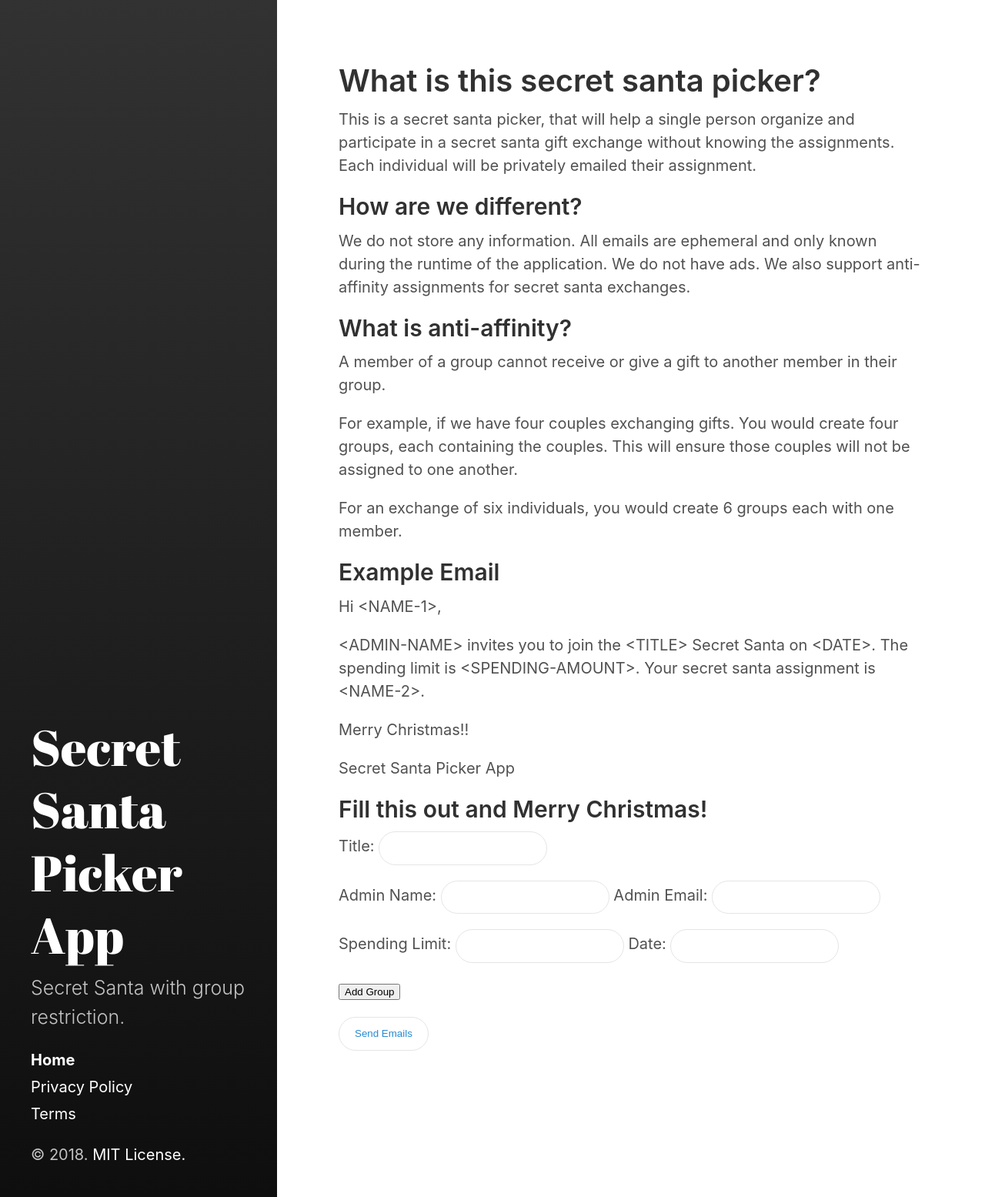
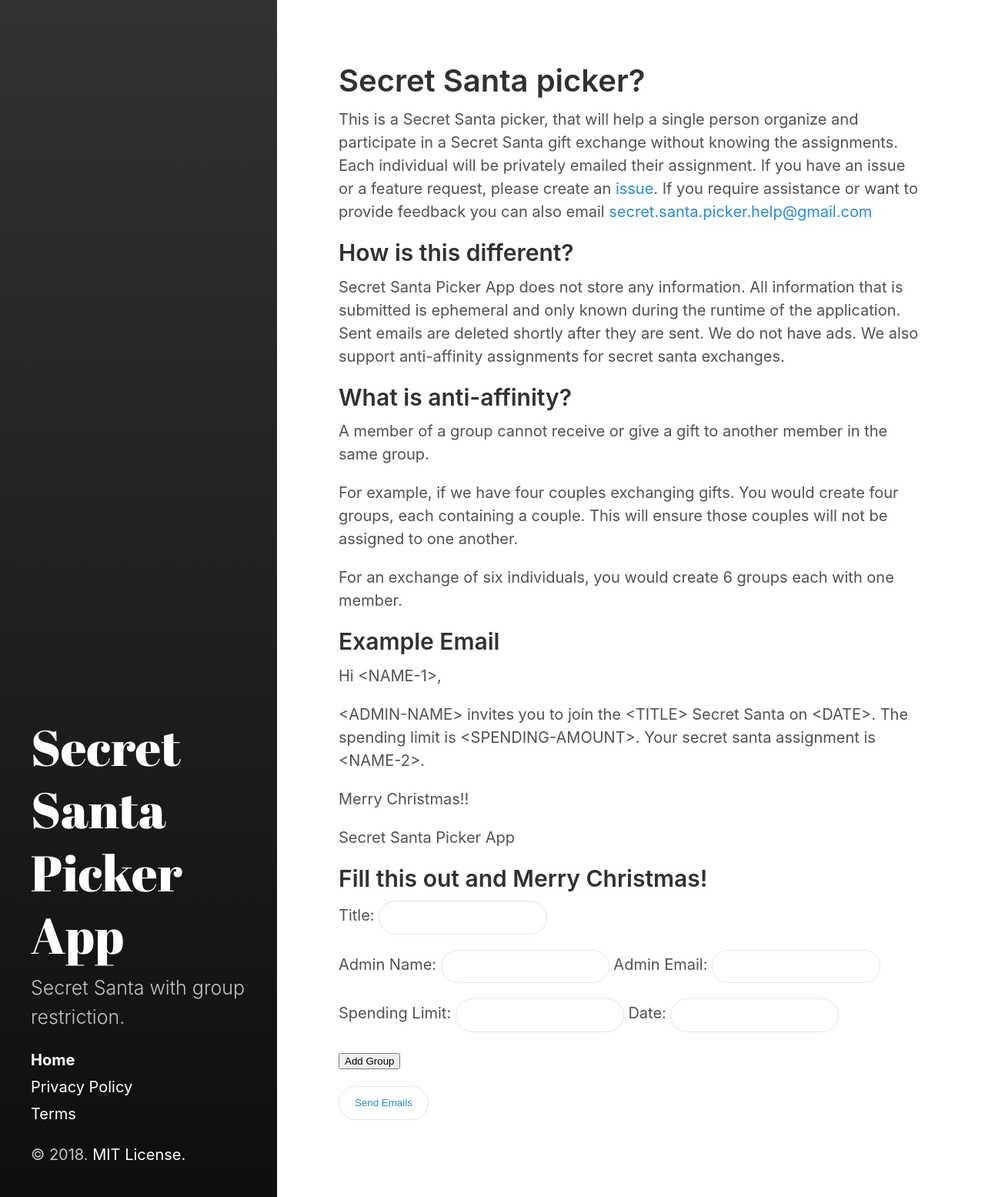
Before and after one commit to stephenrlouie/SecretSanta, a Jekyll site: the page built from index.md, in a window 1280 px wide. Shown: the whole page at 77% size. Built offline with Jekyll 4.4.1, drawn with Linux system fonts in a browser that asks for light colours.

Commit message:
touch up on the wording and policy, including the help email address

```diff
--- a/index.md
+++ b/index.md
@@ -1,16 +1,16 @@
 ---
 layout: form
-title: What is this secret santa picker?
+title: Secret Santa picker?
 ---
-This is a secret santa picker, that will help a single person organize and participate in a secret santa gift exchange without knowing the assignments. Each individual will be privately emailed their assignment.
+This is a Secret Santa picker, that will help a single person organize and participate in a Secret Santa gift exchange without knowing the assignments. Each individual will be privately emailed their assignment. If you have an issue or a feature request, please create an [issue](https://github.com/stephenrlouie/SecretSanta/issues). If you require assistance or want to provide feedback you can also email [secret.santa.picker.help@gmail.com](mailto:secret.santa.picker.help@gmail.com)
 
-## How are we different?
-We do not store any information. All emails are ephemeral and only known during the runtime of the application. We do not have ads. We also support anti-affinity assignments for secret santa exchanges.
+## How is this different?
+Secret Santa Picker App does not store any information. All information that is submitted is ephemeral and only known during the runtime of the application. Sent emails are deleted shortly after they are sent. We do not have ads. We also support anti-affinity assignments for secret santa exchanges.
 
 ## What is anti-affinity?
-A member of a group cannot receive or give a gift to another member in their group.
+A member of a group cannot receive or give a gift to another member in the same group.
 
-For example, if we have four couples exchanging gifts. You would create four groups, each containing the couples. This will ensure those couples will not be assigned to one another.
+For example, if we have four couples exchanging gifts. You would create four groups, each containing a couple. This will ensure those couples will not be assigned to one another.
 
 For an exchange of six individuals, you would create 6 groups each with one member.
 
```
Also changed, not shown: category/privacy-policy.md (+5 -11 lines), .github/issue_template.md, .github/pull_request_template.md.
